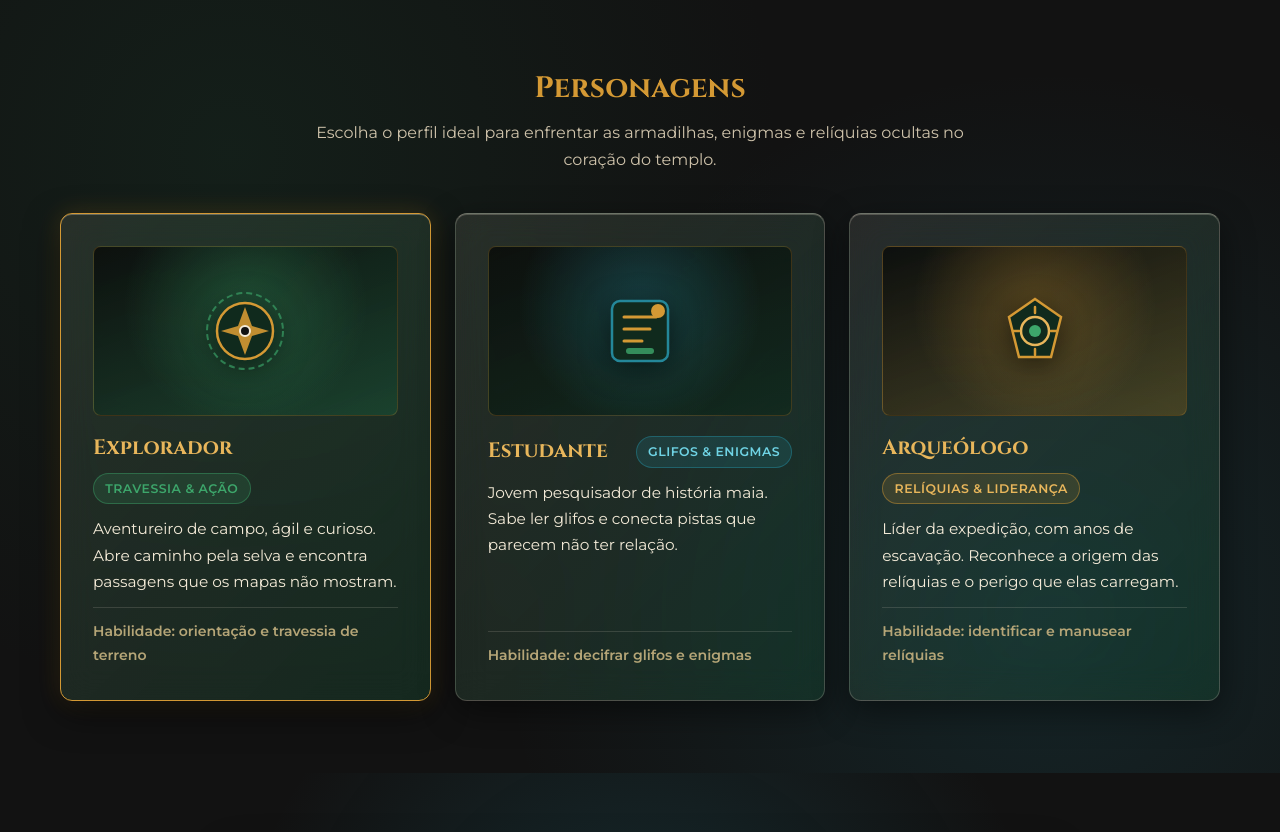
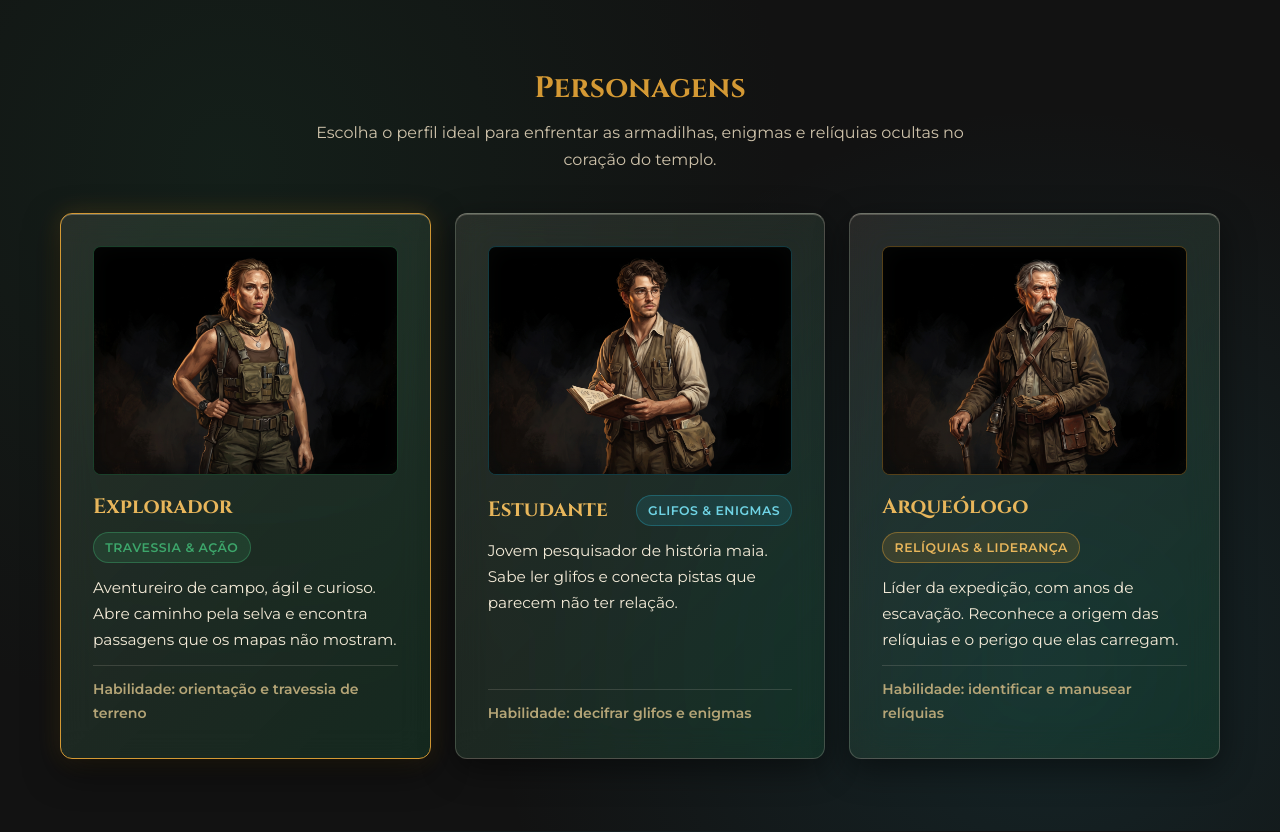
Before and after one commit to Rafael010301/Projeto-Mayab-SENAI, a PHP site: page / in a window 1280 px wide. Shown: the part 1226-2058 px from the top of the page. Run offline with PHP 8.4, Linux system fonts and the light colour scheme.

Commit message:
feat: update character media to use images and enhance CSS styles

```diff
--- a/assets/css/pages/home.css
+++ b/assets/css/pages/home.css
@@ -125,44 +125,49 @@
 
 .char-card__media {
   position: relative;
-  height: 170px;
+  width: 100%;
+  aspect-ratio: 4 / 3;
   border-radius: var(--radius-md);
-  display: grid;
-  place-items: center;
+  display: flex;
+  align-items: center;
+  justify-content: center;
   overflow: hidden;
   border: 1px solid rgba(212, 153, 52, .25);
-  background:
-    radial-gradient(circle at 50% 35%, rgba(36, 135, 153, .30), transparent 65%),
-    linear-gradient(160deg, rgba(11, 14, 12, .92), rgba(26, 77, 52, .65));
+  background: #070908;
+}
+
+.char-card__media::after {
+  content: "";
+  position: absolute;
+  inset: 0;
+  pointer-events: none;
+  box-shadow: inset 0 0 22px rgba(7, 9, 8, .75);
 }
 
 .char-card__media--explorador {
-  background:
-    radial-gradient(circle at 50% 35%, rgba(61, 166, 107, .32), transparent 65%),
-    linear-gradient(160deg, rgba(11, 14, 12, .92), rgba(26, 77, 52, .65));
+  border-color: rgba(61, 166, 107, .35);
 }
 
 .char-card__media--estudante {
-  background:
-    radial-gradient(circle at 50% 35%, rgba(36, 135, 153, .35), transparent 65%),
-    linear-gradient(160deg, rgba(11, 14, 12, .92), rgba(16, 42, 29, .75));
+  border-color: rgba(36, 135, 153, .4);
 }
 
 .char-card__media--arqueologo {
-  background:
-    radial-gradient(circle at 50% 35%, rgba(212, 153, 52, .28), transparent 65%),
-    linear-gradient(160deg, rgba(11, 14, 12, .92), rgba(139, 98, 27, .38));
+  border-color: rgba(212, 153, 52, .38);
 }
 
-.char-card__art {
-  width: 96px;
-  height: 96px;
-  filter: drop-shadow(0 6px 14px rgba(0, 0, 0, .55));
-  transition: transform .3s ease;
+.char-card__img {
+  width: 100%;
+  height: 100%;
+  object-fit: contain;
+  object-position: center bottom;
+  transform-origin: center 35%;
+  display: block;
+  transition: transform .35s ease;
 }
 
-.char-card:hover .char-card__art {
-  transform: scale(1.06);
+.char-card:hover .char-card__img {
+  transform: scale(1.03);
 }
 
 .char-card__body {
@@ -269,8 +274,4 @@
   .char-grid {
     grid-template-columns: 1fr;
   }
-
-  .char-card__media {
-    height: 150px;
-  }
 }
--- a/index.php
+++ b/index.php
@@ -51,13 +51,8 @@
 
         <div class="char-grid">
           <article class="card card--interactive char-card reveal is-selected" data-char="explorador" tabindex="0" aria-pressed="true">
-            <div class="char-card__media char-card__media--explorador" aria-hidden="true">
-              <svg class="char-card__art" viewBox="0 0 96 96" fill="none" xmlns="http://www.w3.org/2000/svg">
-                <circle cx="48" cy="48" r="38" stroke="#3DA66B" stroke-width="2" stroke-dasharray="6 4" opacity=".65"/>
-                <circle cx="48" cy="48" r="28" fill="#102A1D" stroke="#D49934" stroke-width="2.5"/>
-                <path d="M48 24L55 43L72 48L55 53L48 72L41 53L24 48L41 43L48 24Z" fill="#D49934" opacity=".9"/>
-                <circle cx="48" cy="48" r="5" fill="#121212" stroke="#F4EBD8" stroke-width="2"/>
-              </svg>
+            <div class="char-card__media char-card__media--explorador">
+              <img class="char-card__img" src="assets/img/Explorador.jpeg" alt="Explorador: aventureira de campo preparada para travessia na selva" width="2400" height="1792" loading="lazy">
             </div>
             <div class="char-card__body">
               <div class="char-card__top">
@@ -70,13 +65,8 @@
           </article>
 
           <article class="card card--interactive char-card reveal" data-char="estudante" tabindex="0" aria-pressed="false">
-            <div class="char-card__media char-card__media--estudante" aria-hidden="true">
-              <svg class="char-card__art" viewBox="0 0 96 96" fill="none" xmlns="http://www.w3.org/2000/svg">
-                <rect x="20" y="18" width="56" height="60" rx="8" fill="#102A1D" stroke="#248799" stroke-width="2.5"/>
-                <path d="M32 34H64M32 46H58M32 58H50" stroke="#D49934" stroke-width="3" stroke-linecap="round"/>
-                <rect x="34" y="65" width="28" height="6" rx="3" fill="#3DA66B" opacity=".8"/>
-                <circle cx="66" cy="28" r="7" fill="#D49934"/>
-              </svg>
+            <div class="char-card__media char-card__media--estudante">
+              <img class="char-card__img" src="assets/img/Estudante.jpeg" alt="Estudante: jovem pesquisador com caderno de glifos maias" width="2400" height="1792" loading="lazy">
             </div>
             <div class="char-card__body">
               <div class="char-card__top">
@@ -89,13 +79,8 @@
           </article>
 
           <article class="card card--interactive char-card reveal" data-char="arqueologo" tabindex="0" aria-pressed="false">
-            <div class="char-card__media char-card__media--arqueologo" aria-hidden="true">
-              <svg class="char-card__art" viewBox="0 0 96 96" fill="none" xmlns="http://www.w3.org/2000/svg">
-                <polygon points="48,16 74,34 64,74 32,74 22,34" fill="#102A1D" stroke="#D49934" stroke-width="2.5"/>
-                <circle cx="48" cy="48" r="14" stroke="#E8B65B" stroke-width="2.5"/>
-                <circle cx="48" cy="48" r="6" fill="#3DA66B"/>
-                <path d="M48 24V30M48 66V72M26 48H32M64 48H70" stroke="#D49934" stroke-width="2.5" stroke-linecap="round"/>
-              </svg>
+            <div class="char-card__media char-card__media--arqueologo">
+              <img class="char-card__img" src="assets/img/Arque%C3%B3logo.jpeg" alt="Arqueólogo: líder experiente da expedição segurando uma relíquia" width="2400" height="1792" loading="lazy">
             </div>
             <div class="char-card__body">
               <div class="char-card__top">
```
Also changed, not shown: banco.sql (+12 -12 lines), assets/img/Arqueólogo.jpeg (added), assets/img/Estudante.jpeg (added), assets/img/Explorador.jpeg (added), assets/img/MAYAB_Cenas_02_a_12_4K/05_As_Catacumbas_Subterraneas.jpg (added), 10 other files.
